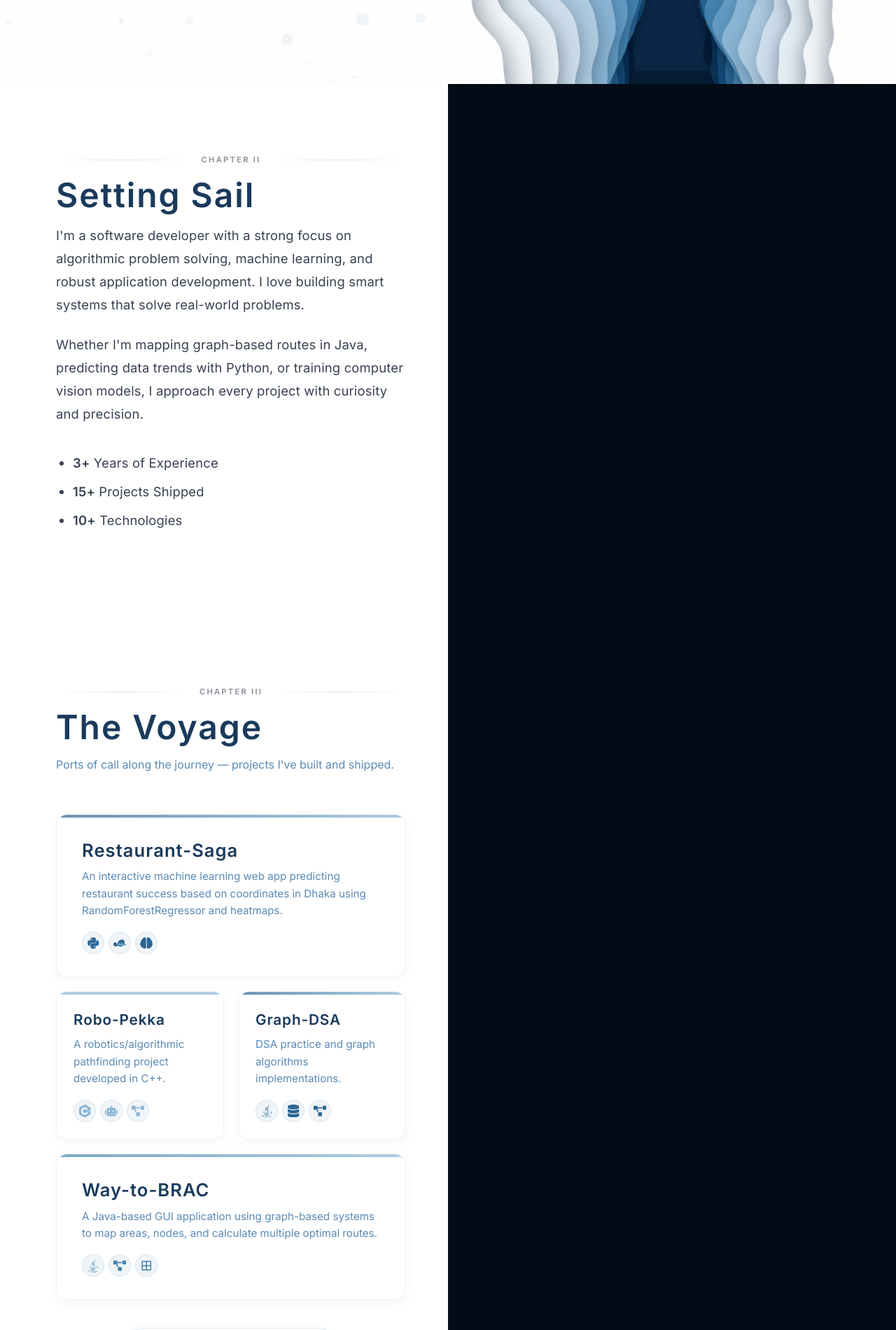
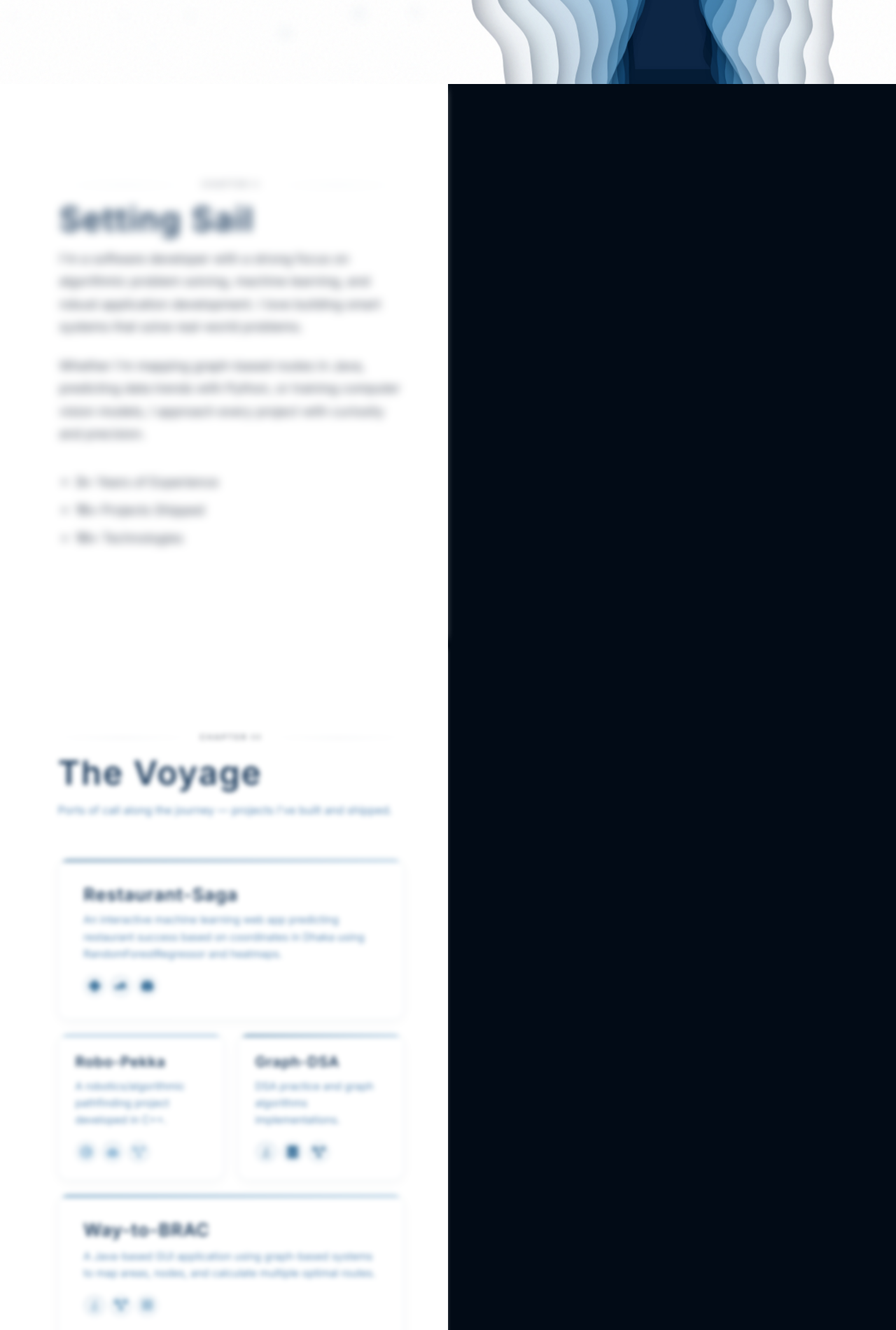
Before and after one commit to Tasrif-Ahmed-Mohsin/mysite, a React (Vite) app: page / in a window 1280 px wide. Shown: the part 680-2580 px from the top of the page at 70% size. Built offline with nearby package versions, Linux system fonts and the light colour scheme; a web font is replaced by a local one.

Commit message:
feat: implement modern sticky card-stack scroll effect for chapters

```diff
--- a/src/App.jsx
+++ b/src/App.jsx
@@ -99,13 +99,30 @@ function App() {
                 setScrollProg((progress - 0.5) * 2);
                 updatePositions();
 
-                // Determine active chapter
+                // Determine active chapter + apply blur transition
                 const chapters = document.querySelectorAll('[data-chapter]');
                 let current = 0;
                 chapters.forEach((ch, i) => {
                     const rect = ch.getBoundingClientRect();
                     if (rect.top < window.innerHeight * 0.5) {
                         current = i;
+                    }
+
+                    // Blur effect: as the NEXT chapter rises over this one, blur this one out
+                    if (window.innerWidth <= 768) {
+                        ch.style.filter = '';
+                        ch.style.transform = '';
+                    } else if (i < chapters.length - 1) {
+                        const nextRect = chapters[i + 1].getBoundingClientRect();
+                        // progress 0 = next chapter fully below viewport, 1 = fully covering
+                        const coverProgress = 1 - Math.max(0, Math.min(1, nextRect.top / window.innerHeight));
+                        const blur = coverProgress * 10;
+                        const scale = 1 - coverProgress * 0.03;
+                        ch.style.filter = blur > 0.2 ? `blur(${blur}px)` : '';
+                        ch.style.transform = coverProgress > 0.01 ? `scale(${scale})` : '';
+                    } else {
+                        ch.style.filter = '';
+                        ch.style.transform = '';
                     }
                 });
                 setActiveChapter(current);
@@ -140,19 +157,46 @@ function App() {
             { threshold: 0.1, rootMargin: '0px 0px -40px 0px' }
         );
 
-        // Observe after a tick to let React render
+        // ResizeObserver to handle tall sticky chapters (make them stick at bottom instead of top)
+        const resizeObserver = new ResizeObserver((entries) => {
+            entries.forEach(entry => {
+                const ch = entry.target;
+                if (window.innerWidth <= 768) {
+                    ch.style.top = '';
+                } else {
+                    const diff = window.innerHeight - ch.offsetHeight;
+                    ch.style.top = Math.min(0, diff) + 'px';
+                }
+            });
+        });
+
         const observeTimer = setTimeout(() => {
             document.querySelectorAll('.animate-in').forEach(el => observer.observe(el));
+            document.querySelectorAll('.chapter').forEach(el => resizeObserver.observe(el));
         }, 150);
 
         window.addEventListener('scroll', handleScroll, { passive: true });
         window.addEventListener('mousemove', handleMouseMove, { passive: true });
+
+        // Also update on window resize in case viewport height changes
+        window.addEventListener('resize', () => {
+            document.querySelectorAll('.chapter').forEach(ch => {
+                if (window.innerWidth <= 768) {
+                    ch.style.top = '';
+                } else {
+                    const diff = window.innerHeight - ch.offsetHeight;
+                    ch.style.top = Math.min(0, diff) + 'px';
+                }
+            });
+        });
+
         handleScroll(); // initial position
 
         return () => {
             window.removeEventListener('scroll', handleScroll);
             window.removeEventListener('mousemove', handleMouseMove);
             observer.disconnect();
+            resizeObserver.disconnect();
             clearTimeout(observeTimer);
         };
     }, []);
--- a/src/components/ChapterNav.jsx
+++ b/src/components/ChapterNav.jsx
@@ -10,7 +10,12 @@ export default function ChapterNav({ activeChapter }) {
     const handleClick = (id) => {
         const el = document.getElementById(id);
         if (el) {
-            el.scrollIntoView({ behavior: 'smooth' });
+            // scrollIntoView ignores scrolling up if the element is sticky and stuck in view.
+            // Using offsetTop scrolls exactly to the element's static document position.
+            window.scrollTo({
+                top: el.offsetTop,
+                behavior: 'smooth'
+            });
         }
     };
 
--- a/src/components/ContentSections.jsx
+++ b/src/components/ContentSections.jsx
@@ -94,7 +94,7 @@ function ChapterMarker({ number, title }) {
    ═══════════════════════════════════════════ */
 export function HeroSection() {
     return (
-        <section className="chapter chapter-hero" id="chapter-harbor" data-chapter="0">
+        <section className="chapter chapter-hero" id="chapter-harbor" data-chapter="0" style={{ '--chapter-index': 1 }}>
             <FloatingBubbles count={40} />
             <div className="chapter-inner">
                 <div className="hero-eyebrow animate-in">
@@ -134,7 +134,7 @@ export function HeroSection() {
    ═══════════════════════════════════════════ */
 export function AboutSection() {
     return (
-        <section className="chapter chapter-about" id="chapter-sail" data-chapter="1">
+        <section className="chapter chapter-about" id="chapter-sail" data-chapter="1" style={{ '--chapter-index': 2 }}>
             <div className="chapter-inner">
                 <ChapterMarker number="II" title="Setting Sail" />
                 <h2 className="section-title animate-in">Setting Sail</h2>
@@ -196,7 +196,7 @@ export function ProjectsSection() {
     }, [showAll]);
 
     return (
-        <section className="chapter chapter-projects" id="chapter-voyage" data-chapter="2">
+        <section className="chapter chapter-projects" id="chapter-voyage" data-chapter="2" style={{ '--chapter-index': 3 }}>
             <div className="chapter-inner">
                 <ChapterMarker number="III" title="The Voyage" />
                 <h2 className="section-title animate-in">The Voyage</h2>
@@ -340,7 +340,7 @@ export function SkillsSection() {
     };
 
     return (
-        <section className="chapter chapter-skills" id="chapter-deep" data-chapter="3">
+        <section className="chapter chapter-skills" id="chapter-deep" data-chapter="3" style={{ '--chapter-index': 4 }}>
             <div className="chapter-inner" style={{ maxWidth: '900px', width: '100%' }}>
                 <ChapterMarker number="IV" title="The Deep" />
                 <h2 className="section-title animate-in">The Deep</h2>
@@ -435,7 +435,7 @@ export function SkillsSection() {
    ═══════════════════════════════════════════ */
 export function ContactSection() {
     return (
-        <section className="chapter chapter-contact" id="chapter-lighthouse" data-chapter="4">
+        <section className="chapter chapter-contact" id="chapter-lighthouse" data-chapter="4" style={{ '--chapter-index': 5 }}>
             <div className="chapter-inner">
                 <ChapterMarker number="V" title="The Lighthouse" />
                 <h2 className="section-title animate-in">The Lighthouse</h2>
--- a/src/index.css
+++ b/src/index.css
@@ -42,7 +42,7 @@ html {
 }
 
 html, body {
-  overflow-x: hidden;
+  overflow-x: clip;
   background: #020b16;
 }
 
@@ -95,10 +95,6 @@ body::after {
   mix-blend-mode: multiply;
 }
 
-.content-side > * {
-  position: relative;
-  z-index: 1;
-}
 
 .scene-side {
   position: fixed;
@@ -220,9 +216,12 @@ body::after {
 .chapter {
   min-height: 100vh;
   display: flex;
-  align-items: center;
+  flex-direction: column;
   padding: 100px 60px 100px 80px;
-  position: relative;
+  position: sticky;
+  top: 0;
+  z-index: var(--chapter-index, 1);
+  background: #ffffff;
 }
 
 .chapter-inner {
@@ -230,6 +229,7 @@ body::after {
   max-width: 520px;
   position: relative;
   z-index: 1;
+  margin: auto 0;
 }
 
 .chapter-marker {
@@ -364,7 +364,7 @@ body::after {
 
 /* ─── 8. About Chapter ─── */
 .chapter-about {
-  min-height: 90vh;
+  min-height: 100vh;
 }
 
 .about-content {
@@ -433,8 +433,7 @@ body::after {
 
 /* ─── 9. Projects Chapter ─── */
 .chapter-projects {
-  min-height: auto;
-  align-items: flex-start;
+  min-height: 100vh;
   padding-top: 120px;
   padding-bottom: 120px;
 }
@@ -568,7 +567,7 @@ body::after {
 
 /* ─── 10. Skills Chapter — Premium Radial Mind Map (Light) ─── */
 .chapter-skills {
-  min-height: 85vh;
+  min-height: 100vh;
 }
 
 .mindmap-container {
@@ -738,7 +737,7 @@ body::after {
 
 /* ─── 11. Contact Chapter ─── */
 .chapter-contact {
-  min-height: 90vh;
+  min-height: 100vh;
 }
 
 .lighthouse-illustration {
@@ -1134,6 +1133,7 @@ body::after {
   .chapter {
     padding: 60px 24px;
     min-height: auto;
+    position: relative;
   }
 
   .chapter-hero {
```
